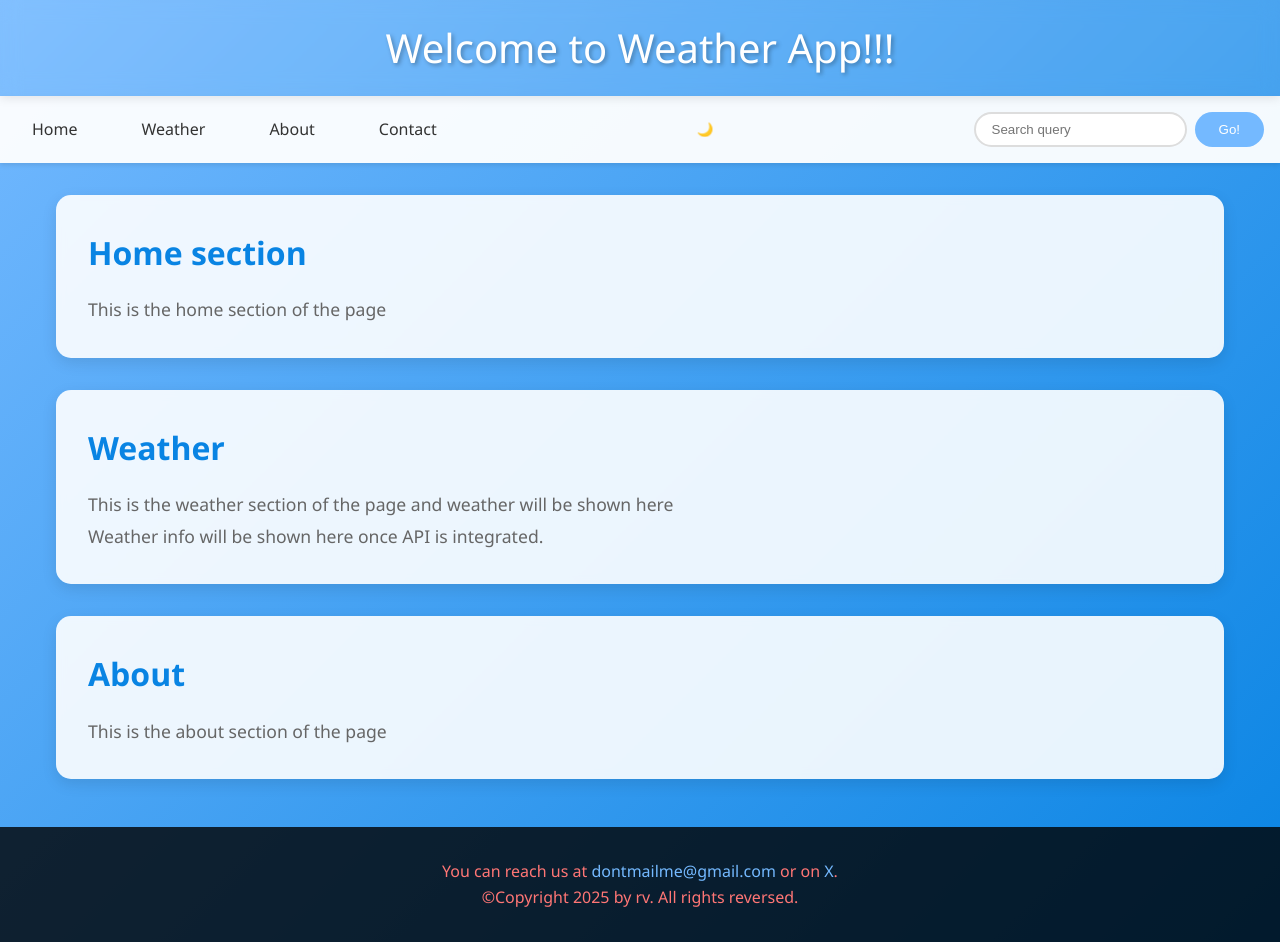
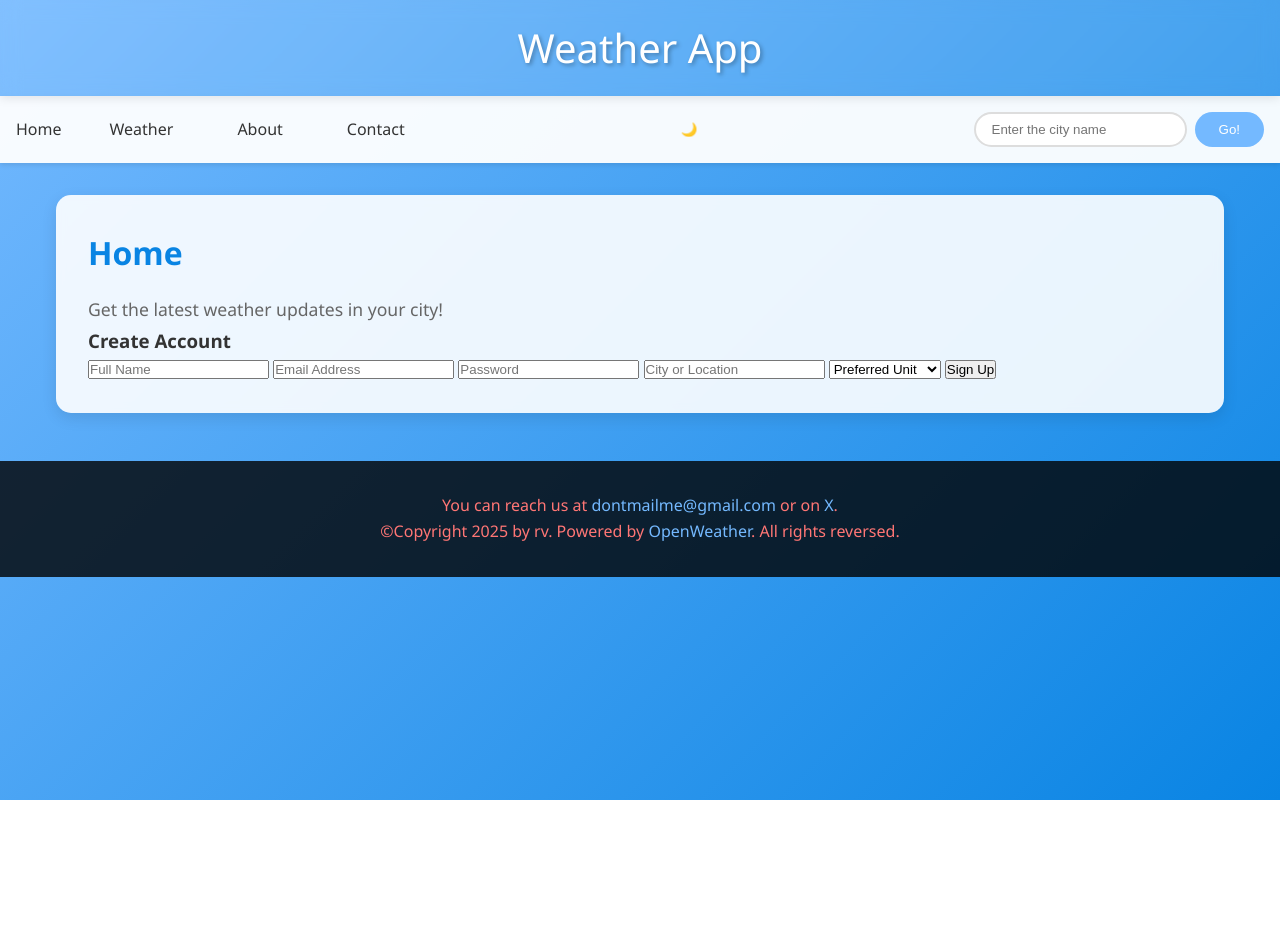
Before and after one commit to rvpanchumarthy02/FrontendForWeatherApp, a plain HTML site: page index.html in a window 1280 px wide. After the commit the page ends 800 px from the top, so only its background shows below. Drawn offline with Linux system fonts and the light colour scheme.

Commit message:
Update index.html

```diff
--- a/index.html
+++ b/index.html
@@ -14,14 +14,14 @@
     <!-- header goes here  -->
     <header>
 
-     <h1>Welcome to Weather App!!!</h1>
+     <h1>Weather App</h1>
     </header>
     <!-- nav bar -->
     <nav aria-label="Main Navigation">
     <ul>
-        <li><a href="#home">Home</a></li>
-        <li><a href="#weather">Weather</a></li>
-        <li><a href="#about">About</a></li>
+        <li><span>Home</span></li>
+        <li><a href="dashboard.html">Weather</a></li>
+        <li><a href="about.html">About</a></li>
         <li><a href="#contact">Contact</a></li>
     </ul>
 
@@ -33,7 +33,7 @@
 
     <!-- Search form -->
     <form id="form">
-        <input type="search" name="q" placeholder="Search query" />
+        <input type="search" name="q" placeholder="Enter the city name" />
         <input type="submit" value="Go!" />
     </form>
 </nav>
@@ -42,20 +42,27 @@
     <!-- main bar or part or whatever you call it  -->
     <main>
         <section id="home">
-           <h2>Home section</h2>
-           <p>This is the home section of the page</p>
+           <h2>Home</h2>
+           <p>Get the latest weather updates in your city!</p>
+            <h3>Create Account</h3>
+            <form id="signupForm">
+              <input type="text" name="name" placeholder="Full Name" required />
+              <input type="email" name="email" placeholder="Email Address" required />
+              <input type="password" name="password" placeholder="Password" required />
+              <input type="text" name="location" placeholder="City or Location" required />
+
+              <select name="unit" required>
+                <option value="">Preferred Unit</option>
+                <option value="Celsius">Celsius (°C)</option>
+                <option value="Fahrenheit">Fahrenheit (°F)</option>
+              </select>
+
+              <button type="submit">Sign Up</button>
+              <div class="success" id="successMessage"></div>
+            </form>
         </section>
 
-        <section id="weather">
-           <h2>Weather</h2>
-           <p>This is the weather section of the page and weather will be shown here</p>
-           <p>Weather info will be shown here once API is integrated.</p>
 
-        </section>
-        <section>
-           <h2 id="about">About</h2>
-           <p>This is the about section of the page</p>
-        </section>
 
     </main>
     <!-- footer guy -->
@@ -67,7 +74,7 @@
     <a href="mailto:dontmailme@gmail.com">dontmailme@gmail.com</a>
     <span class="footer-red">
       or on <a href="https://x.com/?lang=en">X</a>. <br>
-      ©Copyright <span id="currentYear"></span> by rv. All rights reversed.
+      ©Copyright <span id="currentYear"></span> by rv. Powered by <a href="https://openweathermap.org/">OpenWeather</a>. All rights reversed.
     </span>
   </p>
 </footer>
@@ -76,3 +83,6 @@
 
 </body>
 </html>
+
+</body>
+</html>
```
